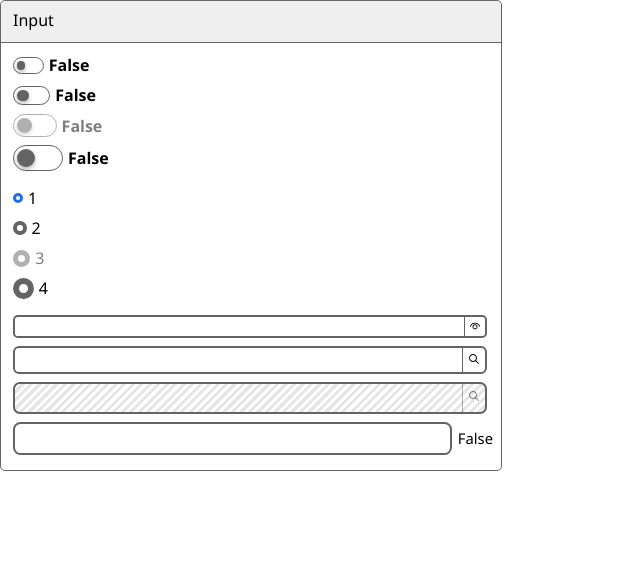
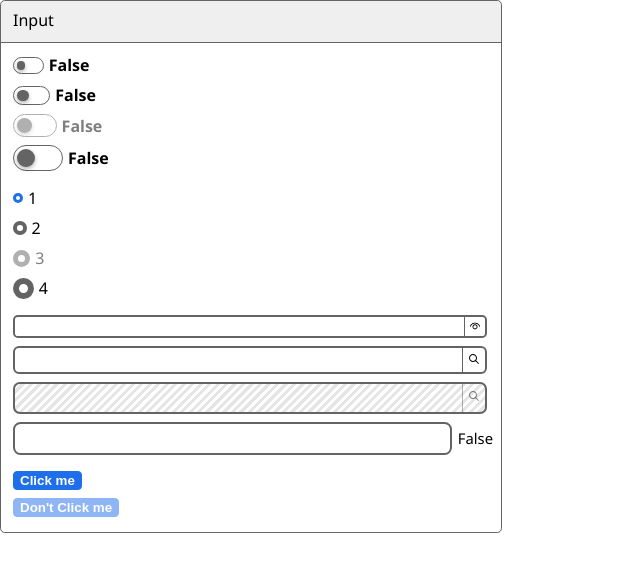
Before and after one commit to lv-zero-eu/SvelteLib, a SvelteKit app: page / in a window 1280 px wide. Shown: the top 572 px of the page, without its empty margins (0-640 px from the left). Built offline with nearby package versions, Linux system fonts and the light colour scheme.

Commit message:
Feat Button

```diff
--- a/package.json
+++ b/package.json
@@ -1,6 +1,6 @@
 {
 	"name": "@lv00/sveltelib",
-	"version": "0.1.2",
+	"version": "0.1.3",
 	"scripts": {
 		"dev": "vite dev",
 		"build": "vite build && npm run package",
--- a/src/lib/index.ts
+++ b/src/lib/index.ts
@@ -5,5 +5,6 @@
 export { default as RadioButton } from './input/RadioButton.svelte';
 export { default as TextBox } from './input/TextBox.svelte';
 export { default as ToggleSwitch } from './input/ToggleSwitch.svelte';
+export { default as Button } from './input/Button.svelte';
 
 export { default as ThemeWrapper } from './ThemeWrapper.svelte';
--- /dev/null
+++ b/src/lib/input/Button.svelte
@@ -0,0 +1,39 @@
+<script lang="ts">
+	export let disabled = false;
+	export let onClick = () => {};
+
+</script>
+
+<button {disabled} on:click={onClick}>
+	<slot />
+</button>
+
+<style>
+	button {
+		display: inline-flex;
+		align-items: center;
+		justify-content: center;
+		font-weight: bold;
+		border-radius: 0.25rem;
+		border: none;
+		cursor: pointer;
+		transition: all 0.2s ease-in-out;
+		background-color: var(--active);
+		border: 1px solid var(--active);
+		color: var(--bg);
+		width: fit-content;
+	}
+
+	button:disabled {
+		opacity: 0.5;
+		cursor: not-allowed;
+	}
+
+	button:hover:not(:disabled),
+	button:focus,
+	button:active {
+		background-color: var(--bg-accent);
+		border-color: var(--border);
+		color: var(--txt);
+	}
+</style>
--- a/src/routes/+page.svelte
+++ b/src/routes/+page.svelte
@@ -1,6 +1,6 @@
 <script>
 	// @ts-expect-error idk
-	import { TextBox, RadioButton, ToggleSwitch } from '$lib/';
+	import { TextBox, RadioButton, ToggleSwitch, Button } from '$lib/';
 	import Box from '$lib/box/Box.svelte';
 	let checked = false;
 
@@ -14,7 +14,7 @@
 <Box>
 	<div class="header" slot="header">Input</div>
 	<div class="grid">
-		<ToggleSwitch bind:checked size="sm">{checked}</ToggleSwitch>
+		<ToggleSwitch bind:checked size="sm" >{checked}</ToggleSwitch>
 		<ToggleSwitch bind:checked size="md">{checked}</ToggleSwitch>
 		<ToggleSwitch bind:checked size="lg" disabled>{checked}</ToggleSwitch>
 		<ToggleSwitch bind:checked size="xl">{checked}</ToggleSwitch>
@@ -33,6 +33,12 @@
 		<TextBox type="search" size="lg" disabled bind:value />
 		<TextBox size="xl" bind:value>{checked}</TextBox>
 	</div>
+
+	<div class="grid">
+		<Button onClick={onClick}>Click me</Button>
+		<Button disabled>Don't Click me</Button>
+
+	</div>
 </Box>
 
 <style>
```
